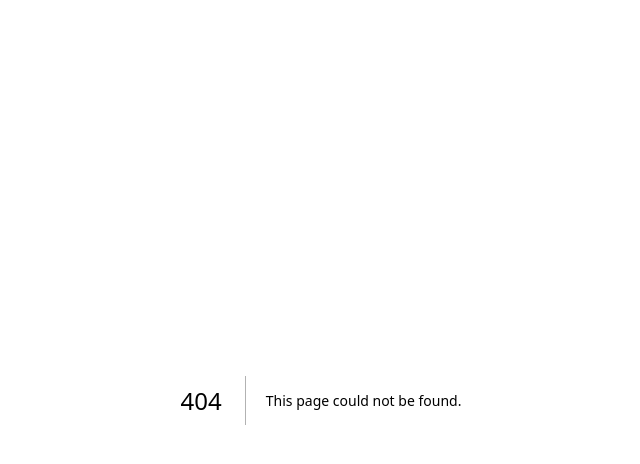
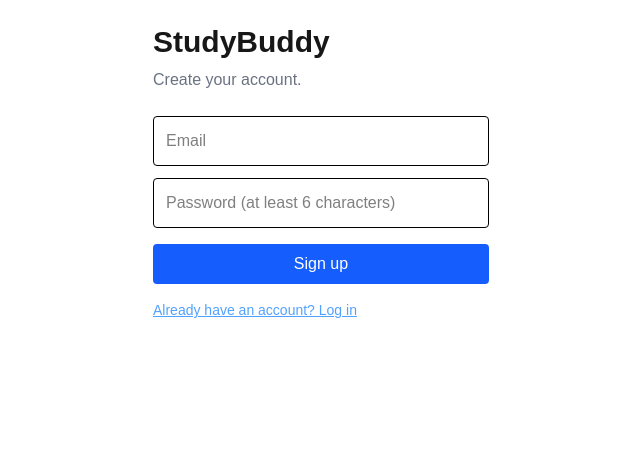
Before and after one commit to Uday1232004/studybuddy, a Next.js app: page /login in a window 1280 px wide. Before the commit this address had no page. Shown: the top 464 px of the page, without its empty margins (319-959 px from the left). Built offline with nearby package versions, Linux system fonts and the light colour scheme.

Commit message:
Add Supabase login, proxy protection, and sign out

```diff
--- /dev/null
+++ b/app/SignOutButton.tsx
@@ -0,0 +1,23 @@
+"use client";
+
+import { useRouter } from "next/navigation";
+import { createClient } from "../lib/supabase/client";
+
+export default function SignOutButton() {
+  const router = useRouter();
+
+  async function handleSignOut() {
+    await createClient().auth.signOut();
+    router.push("/login");
+    router.refresh();
+  }
+
+  return (
+    <button
+      onClick={handleSignOut}
+      className="rounded border px-3 py-1 text-sm hover:bg-gray-500/20"
+    >
+      Sign out
+    </button>
+  );
+}
--- a/app/layout.tsx
+++ b/app/layout.tsx
@@ -20,7 +20,7 @@ export const metadata: Metadata = {
 export default function RootLayout({ children }: LayoutProps<"/">) {
   return (
     <html
-      lang="en"
+      lang="en" suppressHydrationWarning
       className={`${geistSans.variable} ${geistMono.variable} h-full antialiased`}
     >
       <body className="min-h-full flex flex-col">{children}</body>
--- /dev/null
+++ b/app/login/page.tsx
@@ -0,0 +1,90 @@
+"use client";
+
+import { useState } from "react";
+import { useRouter } from "next/navigation";
+import { createClient } from "../../lib/supabase/client";
+
+export default function LoginPage() {
+  const router = useRouter();
+  const [email, setEmail] = useState("");
+  const [password, setPassword] = useState("");
+  const [mode, setMode] = useState<"login" | "signup">("signup");
+  const [message, setMessage] = useState("");
+  const [loading, setLoading] = useState(false);
+
+  async function handleSubmit() {
+    if (email.trim() === "" || password === "") {
+      setMessage("Please enter your email and password.");
+      return;
+    }
+
+    setLoading(true);
+    setMessage("");
+    const supabase = createClient();
+
+    const { error } =
+      mode === "signup"
+        ? await supabase.auth.signUp({ email, password })
+        : await supabase.auth.signInWithPassword({ email, password });
+
+    setLoading(false);
+
+    if (error) {
+      setMessage(error.message);
+      return;
+    }
+
+    router.push("/");
+    router.refresh();
+  }
+
+  return (
+    <main className="mx-auto max-w-sm p-6">
+      <h1 className="text-3xl font-bold">StudyBuddy</h1>
+      <p className="mt-2 text-gray-500">
+        {mode === "login" ? "Log in to continue." : "Create your account."}
+      </p>
+
+      <input
+        type="email"
+        placeholder="Email"
+        value={email}
+        onChange={(e) => setEmail(e.target.value)}
+        className="mt-6 w-full rounded border bg-white p-3 text-black"
+      />
+      <input
+        type="password"
+        placeholder="Password (at least 6 characters)"
+        value={password}
+        onChange={(e) => setPassword(e.target.value)}
+        className="mt-3 w-full rounded border bg-white p-3 text-black"
+      />
+
+      <button
+        onClick={handleSubmit}
+        disabled={loading}
+        className="mt-4 w-full rounded bg-blue-600 px-5 py-2 text-white hover:bg-blue-700 disabled:opacity-50"
+      >
+        {loading ? "Please wait..." : mode === "login" ? "Log in" : "Sign up"}
+      </button>
+
+      {message && (
+        <div className="mt-4 rounded border border-red-500 p-3 text-sm">
+          {message}
+        </div>
+      )}
+
+      <button
+        onClick={() => {
+          setMode(mode === "login" ? "signup" : "login");
+          setMessage("");
+        }}
+        className="mt-4 text-sm text-blue-400 underline"
+      >
+        {mode === "login"
+          ? "New here? Create an account"
+          : "Already have an account? Log in"}
+      </button>
+    </main>
+  );
+}
--- a/app/page.tsx
+++ b/app/page.tsx
@@ -1,6 +1,7 @@
 "use client";
 
 import { useState } from "react";
+import SignOutButton from "./SignOutButton";
 
 type QuizQuestion = {
   question: string;
@@ -64,7 +65,10 @@ export default function Home() {
 
   return (
     <main className="mx-auto max-w-2xl p-6">
-      <h1 className="text-3xl font-bold">StudyBuddy</h1>
+            <div className="flex items-center justify-between">
+        <h1 className="text-3xl font-bold">StudyBuddy</h1>
+        <SignOutButton />
+      </div>
       <p className="mt-2 text-gray-500">
         Paste your notes. Get a summary and a quiz.
       </p>
--- /dev/null
+++ b/lib/supabase/client.ts
@@ -0,0 +1,8 @@
+import { createBrowserClient } from "@supabase/ssr";
+
+export function createClient() {
+  return createBrowserClient(
+    process.env.NEXT_PUBLIC_SUPABASE_URL!,
+    process.env.NEXT_PUBLIC_SUPABASE_PUBLISHABLE_KEY!
+  );
+}
--- /dev/null
+++ b/lib/supabase/session.ts
@@ -0,0 +1,42 @@
+import { createServerClient } from "@supabase/ssr";
+import { NextResponse, type NextRequest } from "next/server";
+
+export async function updateSession(request: NextRequest) {
+  let supabaseResponse = NextResponse.next({ request });
+
+  const supabase = createServerClient(
+    process.env.NEXT_PUBLIC_SUPABASE_URL!,
+    process.env.NEXT_PUBLIC_SUPABASE_PUBLISHABLE_KEY!,
+    {
+      cookies: {
+        getAll() {
+          return request.cookies.getAll();
+        },
+        setAll(cookiesToSet) {
+          cookiesToSet.forEach(({ name, value }) =>
+            request.cookies.set(name, value)
+          );
+          supabaseResponse = NextResponse.next({ request });
+          cookiesToSet.forEach(({ name, value, options }) =>
+            supabaseResponse.cookies.set(name, value, options)
+          );
+        },
+      },
+    }
+  );
+
+  const { data } = await supabase.auth.getClaims();
+  const isLoggedIn = !!data?.claims;
+
+  const path = request.nextUrl.pathname;
+  const isPublic =
+    path.startsWith("/login") || path.startsWith("/api") || path === "/about";
+
+  if (!isLoggedIn && !isPublic) {
+    const url = request.nextUrl.clone();
+    url.pathname = "/login";
+    return NextResponse.redirect(url);
+  }
+
+  return supabaseResponse;
+}
--- a/package.json
+++ b/package.json
@@ -10,6 +10,8 @@
   },
   "dependencies": {
     "@google/genai": "^2.32.0",
+    "@supabase/ssr": "^0.12.7",
+    "@supabase/supabase-js": "^2.109.0",
     "next": "16.4.6",
     "react": "19.3.0",
     "react-dom": "19.3.0"
--- /dev/null
+++ b/proxy.ts
@@ -0,0 +1,12 @@
+import { type NextRequest } from "next/server";
+import { updateSession } from "./lib/supabase/session";
+
+export async function proxy(request: NextRequest) {
+  return await updateSession(request);
+}
+
+export const config = {
+  matcher: [
+    "/((?!_next/static|_next/image|favicon.ico|.*\\.(?:svg|png|jpg|jpeg|gif|webp)$).*)",
+  ],
+};
```
Also changed, not shown: 1 other file (tests, documents, lock files or other folders).
